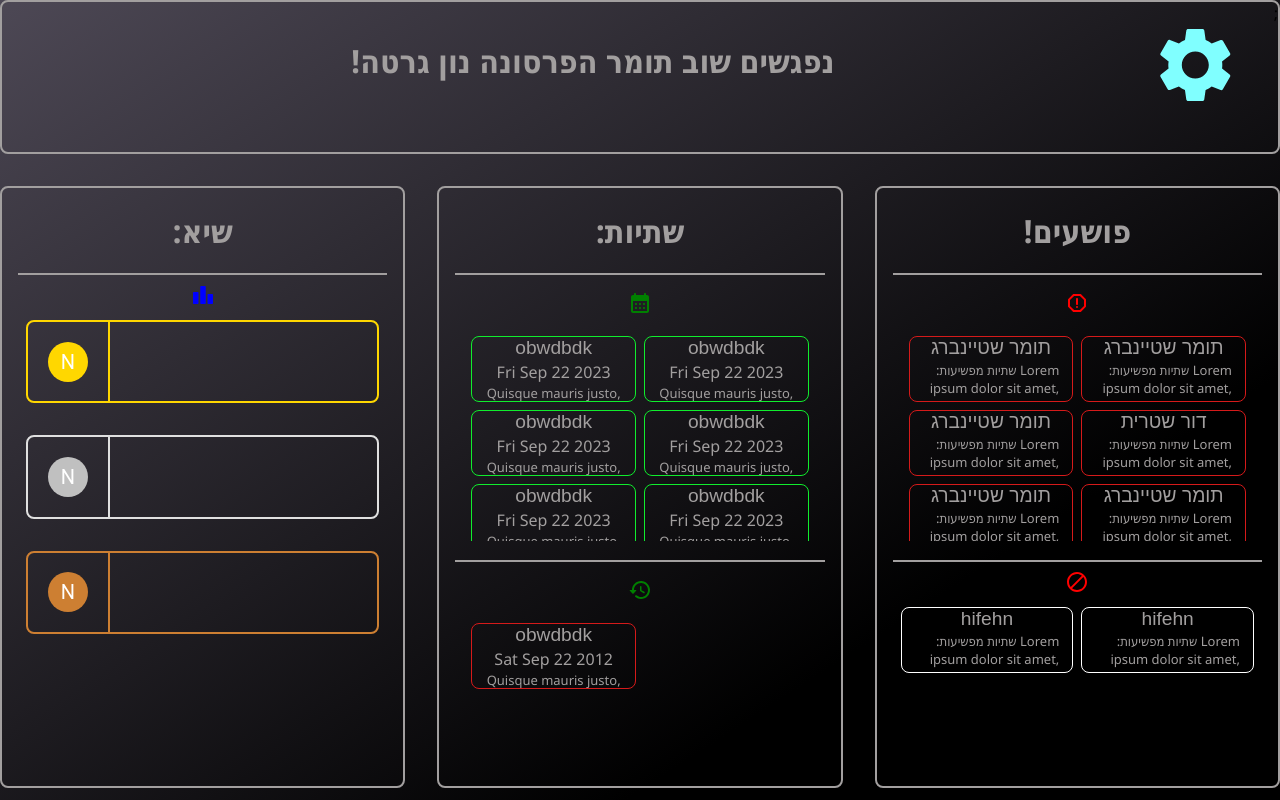
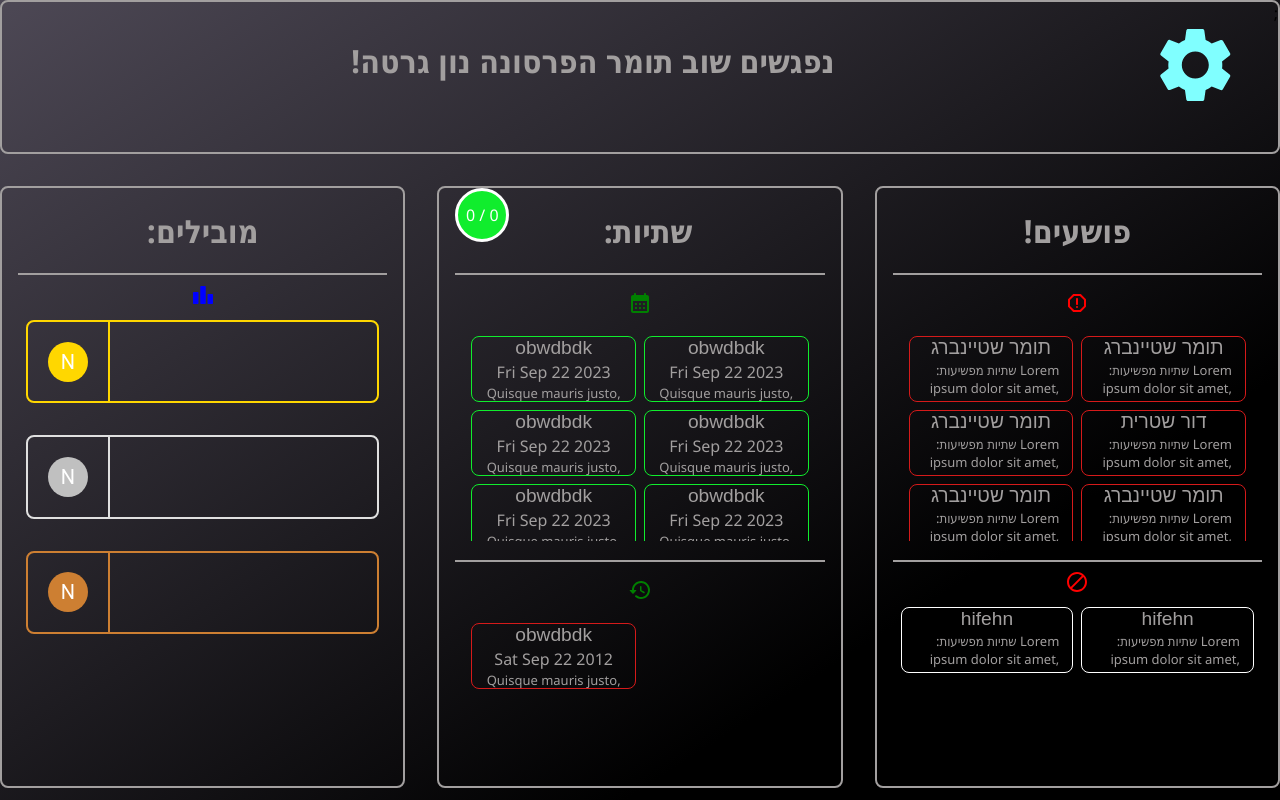
Before and after one commit to piloshachar14/golden-toasts, a React (Vite) app in the folder apps/client/: page / in a window 1280 px wide. Built offline with nearby package versions, Linux system fonts and the light colour scheme.

Commit message:
feture(client): change toasts category so it gets toastsbutton

```diff
--- a/apps/client/src/components/main-page/main-page.tsx
+++ b/apps/client/src/components/main-page/main-page.tsx
@@ -17,11 +17,15 @@ export const MainPage: React.FC = () => {
       <div className={styles.categories}>
         {isLoggedIn ? (
           <>
-            <Category style={{ width: '33%', height: '100%' }} title=":שיא">
+            <Category style={{ width: '33%', height: '100%' }} title=":מובילים">
               <Record />
             </Category>
 
-            <Category style={{ width: '33%', height: '100%' }} title=":שתיות">
+            <Category
+              style={{ width: '33%', height: '100%' }}
+              title=":שתיות"
+              toastsbutton={true}
+            >
               <Toasts isLoggedIn={true} />
             </Category>
             <Category style={{ width: '33%', height: '100%' }} title="!פושעים">
```
